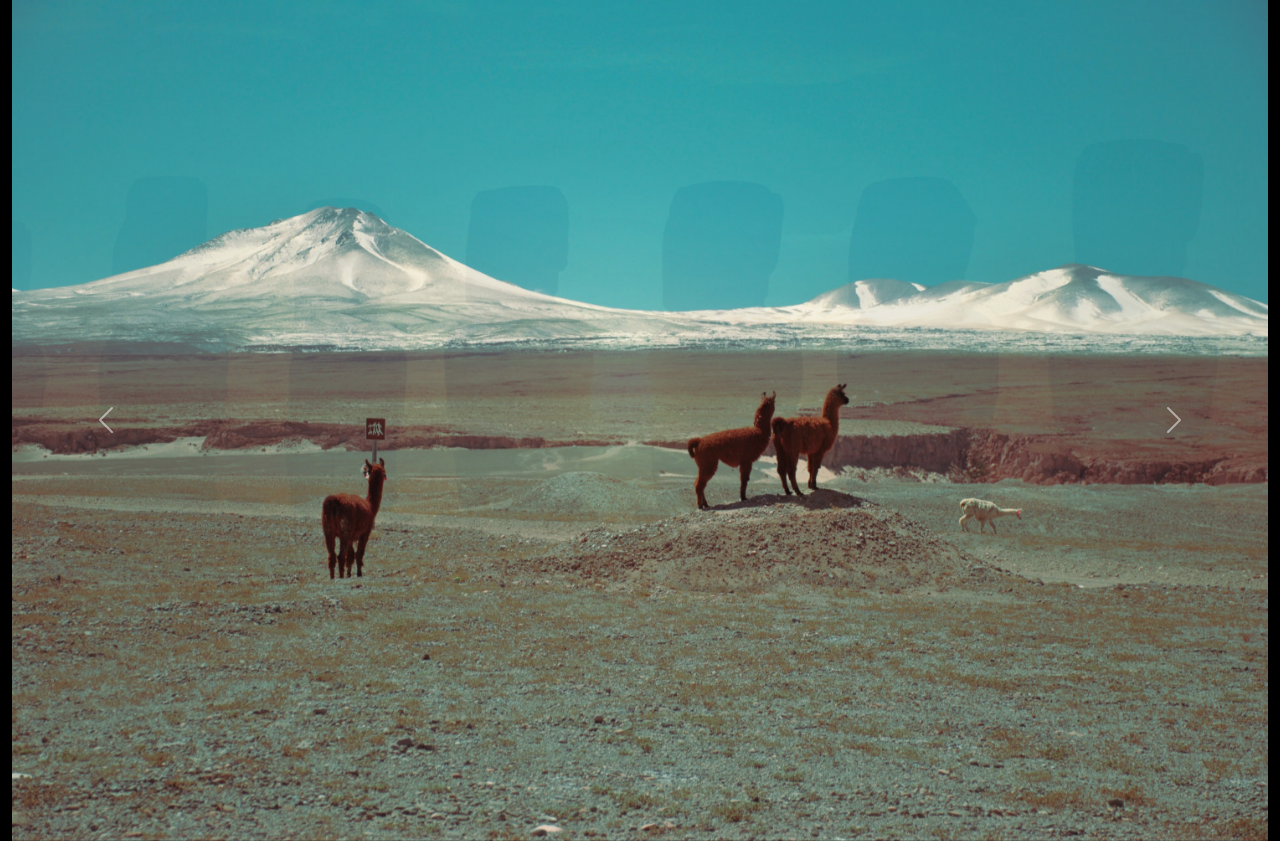
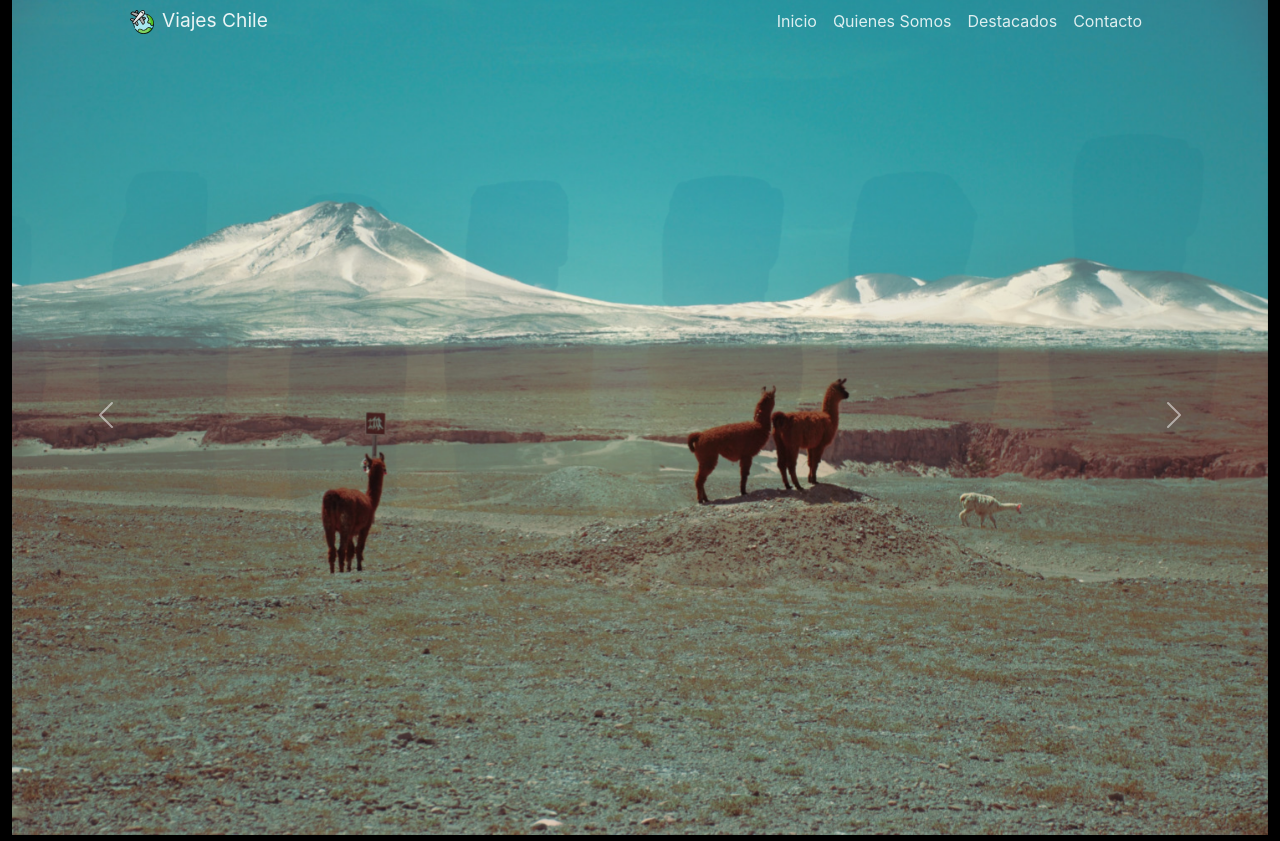
Before and after one commit to Rsp1dev/ViajesChile, a plain HTML site: page index.html in a window 1280 px wide. Shown: the top 841 px of the page. Drawn offline with nearby package versions, Linux system fonts and the light colour scheme.

Commit message:
[DEL] Remove fixed top navbar bootstrap

```diff
--- a/index.html
+++ b/index.html
@@ -21,7 +21,7 @@
   <div class="container-fluid">
 
     <header id="barra-nav" class="sticky-top">
-      <nav class="navbar navbar-expand-lg fixed-top" data-bs-theme="dark">
+      <nav class="navbar navbar-expand-lg" data-bs-theme="dark">
         <div class="container">
           <a class="navbar-brand" href="#"><img class="ms-5 py-1" src="assets/img/viajes.svg" alt="Logo"><span id="logo-viaj">Viajes Chile</span></a>
           <button class="navbar-toggler" type="button" data-bs-toggle="collapse" data-bs-target="#navbarSupportedContent" aria-controls="navbarSupportedContent" aria-expanded="false" aria-label="Toggle navigation">
```
